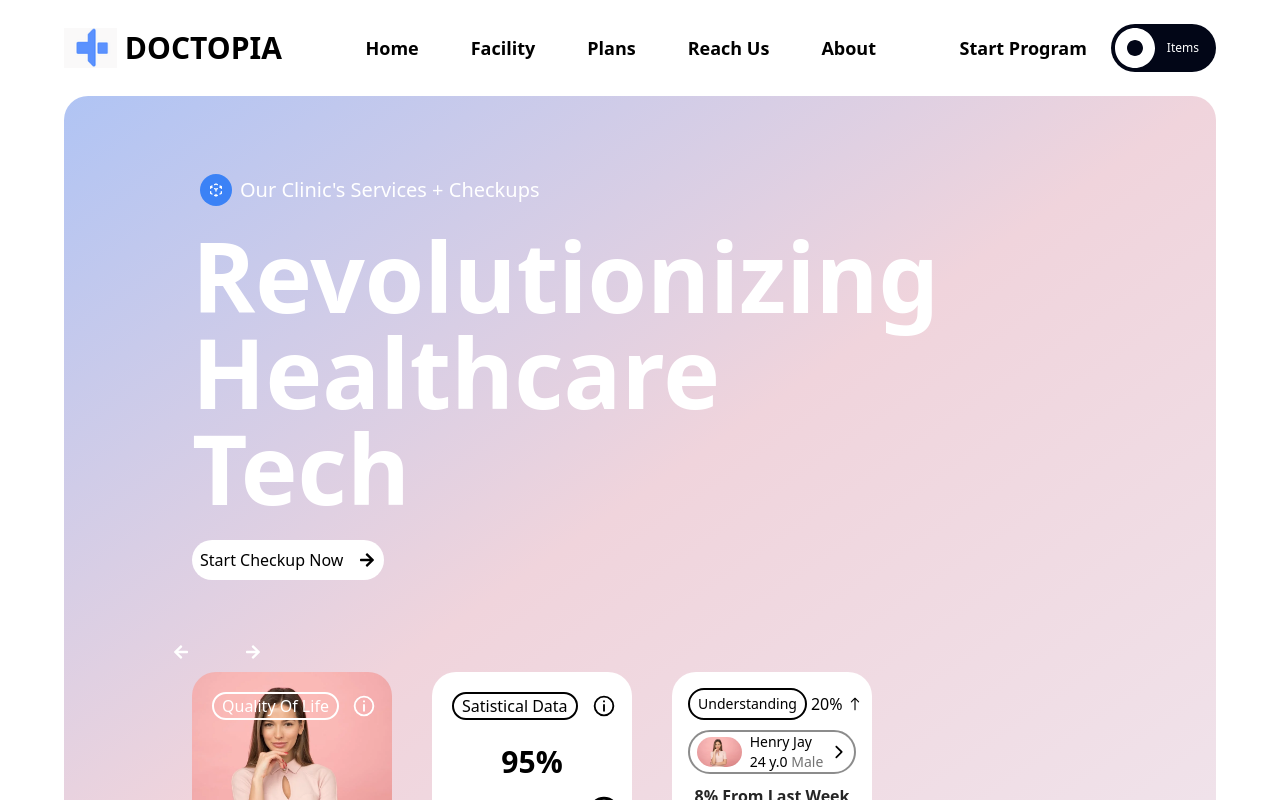
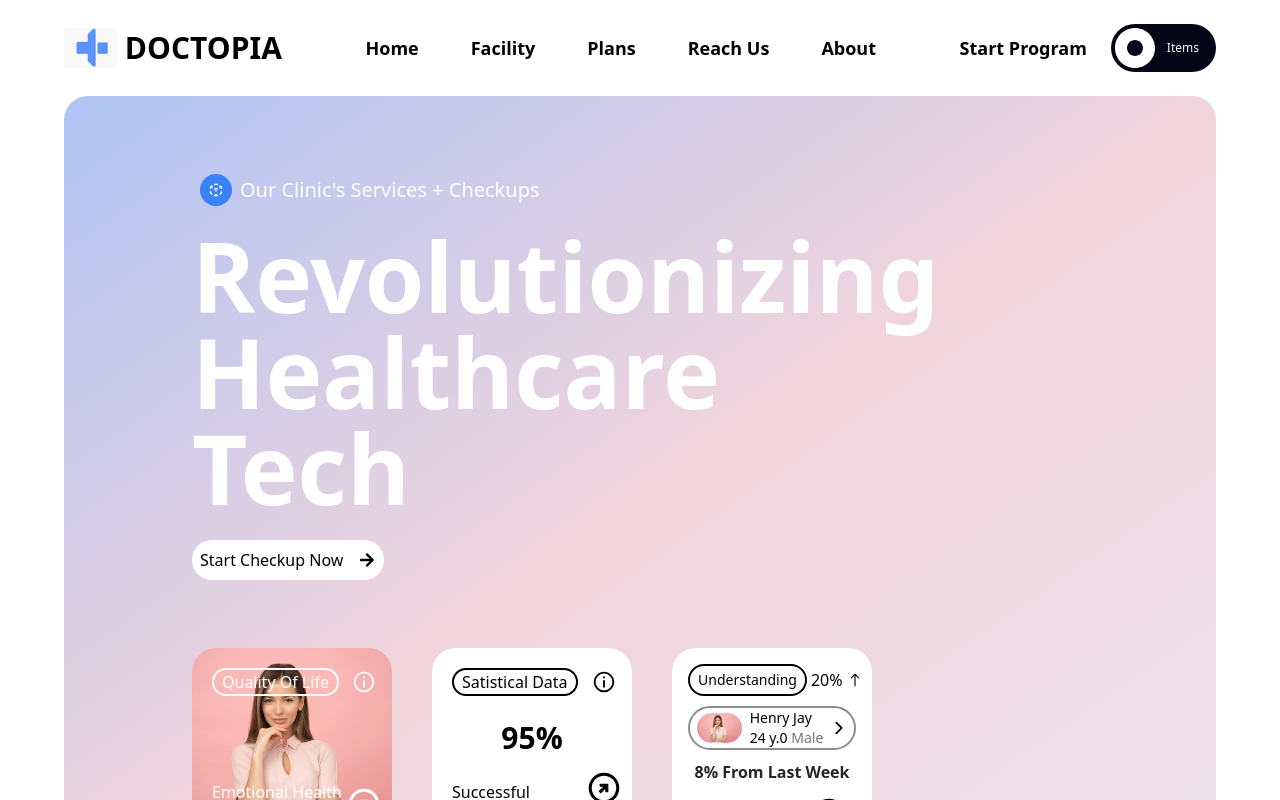
Before and after one commit to jaya-balaji/Doctopia, a React (Create React App) app: page / in a window 1280 px wide. Shown: the top 800 px of the page. Built offline with nearby package versions, Linux system fonts and the light colour scheme.

Commit message:
prefinal commit

```diff
--- a/src/Components/Main.js
+++ b/src/Components/Main.js
@@ -40,7 +40,7 @@ const Main = () => {
           </div>
         </div>
         <div className="flex flex-col gap-3">
-          <div className="flex text-white relative left-[45px] flex-row gap-14">
+          <div className="md:hidden flex text-white relative left-[45px] flex-row gap-14">
               <FaArrowLeft />
               <FaArrowRight />
           </div>
```
